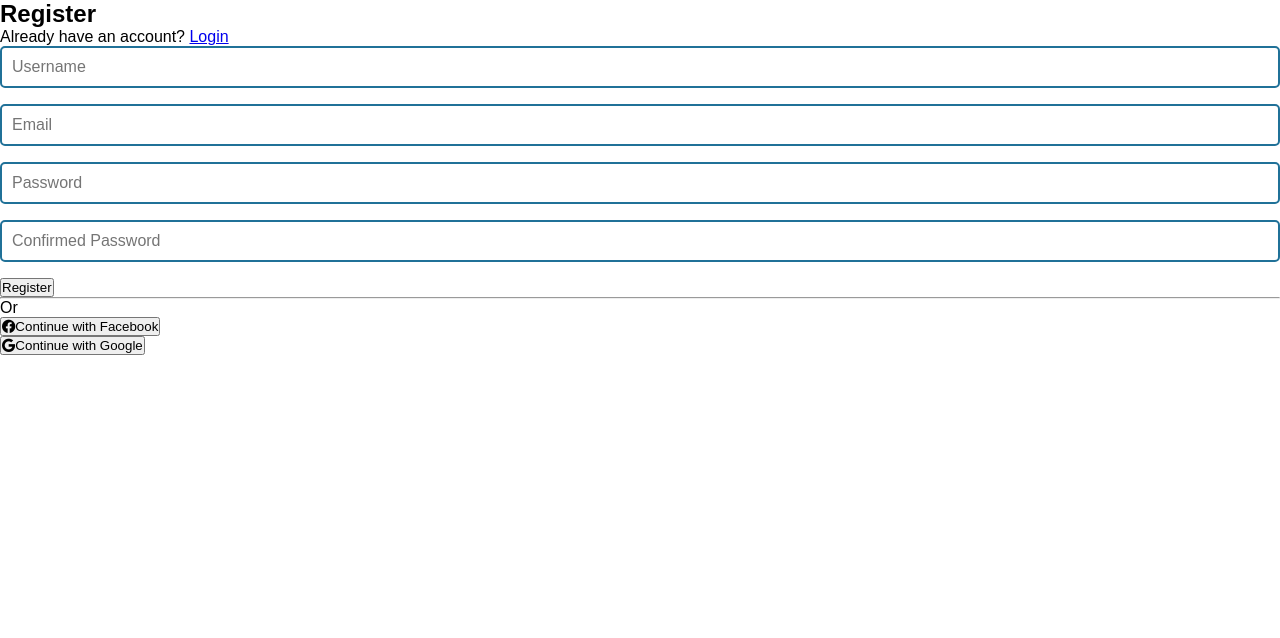
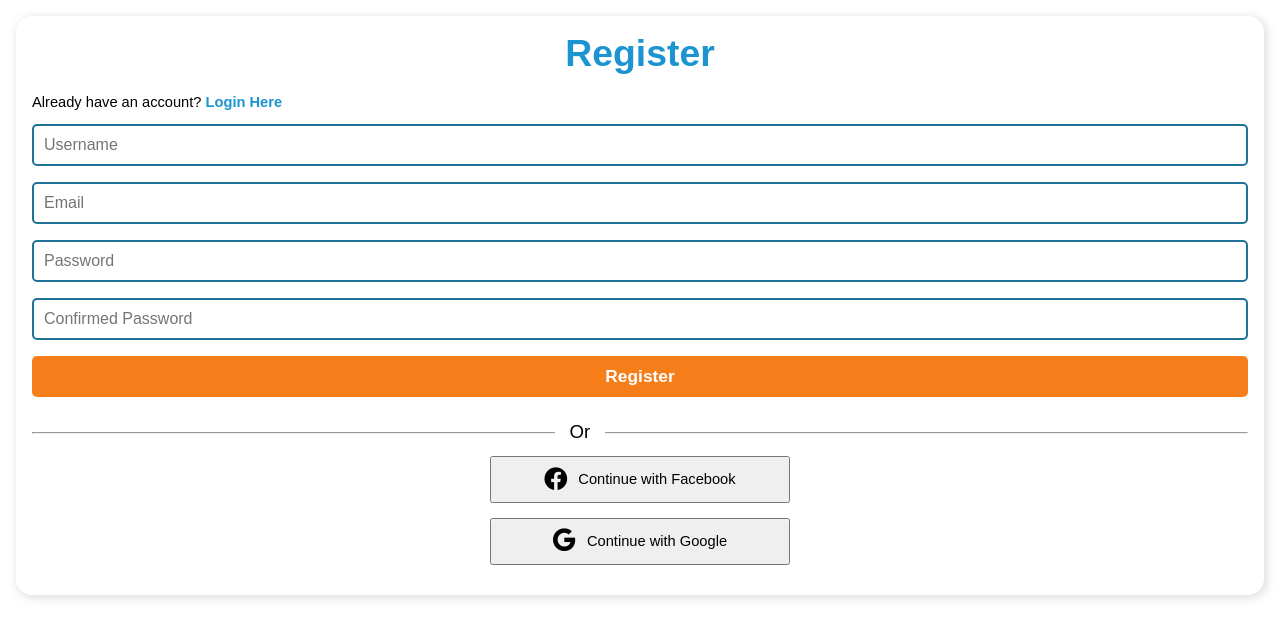
Before and after one commit to TepChoulong/MERN-Blog-News-Webapp, a React (Vite) app in the folder client/: page /register in a window 1280 px wide. Shown: the top 638 px of the page. Built offline with nearby package versions, Linux system fonts and the light colour scheme.

Commit message:
Finished styling the Register and Login Page

```diff
--- a/client/src/App.jsx
+++ b/client/src/App.jsx
@@ -15,7 +15,6 @@ function App() {
           {/*<Route path="blogs" element={<Blogs />} />
           <Route path="contact" element={<Contact />} />
           <Route path="*" element={<NoPage />} /> */}
-          \
         </Route>
         <Route path="/login" element={<LoginPage />} />
         <Route path="/register" element={<RegisterPage />} />
--- a/client/src/pages/LoginPage.jsx
+++ b/client/src/pages/LoginPage.jsx
@@ -36,8 +36,11 @@ export default function LoginPage() {
           </div>
         </form>
       </div>
-      <hr />
-      <p>Or</p>
+      <br />
+      <div className="wrapper-or-container">
+        <hr />
+        <p>Or</p>
+      </div>
       <div className="other-auth-options">
         <div className="facebook-btn-container">
           <button>
--- a/client/src/pages/RegisterPage.jsx
+++ b/client/src/pages/RegisterPage.jsx
@@ -10,7 +10,7 @@ export default function RegisterPage() {
         <p>
           Already have an account?&nbsp;
           <Link className="login-account-link" to="/login">
-            Login
+            Login Here
           </Link>
         </p>
       </div>
@@ -41,14 +41,16 @@ export default function RegisterPage() {
             />
           </div>
           <div>
-            <button type="submit" id="submit-btn">
+            <button type="submit" id="submit-btn-register">
               Register
             </button>
           </div>
         </form>
       </div>
-      <hr />
-      <p>Or</p>
+      <div className="wrapper-or-container">
+        <hr />
+        <p>Or</p>
+      </div>
       <div className="other-auth-options">
         <div className="facebook-btn-container">
           <button>
--- a/client/src/styles/app.css
+++ b/client/src/styles/app.css
@@ -8,3 +8,54 @@
   font-family: "Montserrat", sans-serif;
   background-color: rgba(255, 255, 255, 0.85);
 }
+
+/*# Register & Login */
+.wrapper-or-container {
+  p {
+    text-align: center;
+    font-size: 14pt;
+    background-color: rgb(255, 255, 255);
+    width: 50px;
+    position: relative;
+    top: -13px;
+    z-index: 1;
+    right: -43%;
+  }
+}
+
+.other-auth-options {
+  display: flex;
+  justify-content: center;
+  flex-direction: column;
+  align-items: center;
+
+  .facebook-btn-container button {
+    padding: 8px 35px;
+    width: 300px;
+    margin-bottom: 1em;
+    display: flex;
+    justify-content: center;
+    align-items: center;
+    text-align: center;
+    font-size: 11pt;
+  }
+  .facebook-btn-container i {
+    margin-right: 0.5em;
+    font-size: 17pt;
+  }
+
+  .google-btn-container button {
+    padding: 8px 35px;
+    width: 300px;
+    margin-bottom: 1em;
+    display: flex;
+    justify-content: center;
+    align-items: center;
+    text-align: center;
+    font-size: 11pt;
+  }
+  .google-btn-container i {
+    margin-right: 0.5em;
+    font-size: 17pt;
+  }
+}
--- a/client/src/styles/pages/loginpage.css
+++ b/client/src/styles/pages/loginpage.css
@@ -7,13 +7,21 @@
 }
 
 .login-page-container h2 {
-  font-size: 23pt;
-  margin-bottom: 0.3em;
+  font-size: 30pt;
+  margin-bottom: 0.5em;
+  color: #1b94d1;
+  text-align: center;
 }
 
 .no-account-container p {
-  margin-bottom: 0.5em;
+  margin-bottom: 1em;
   font-size: 11pt;
+}
+
+.create-account-link {
+  text-decoration: none;
+  font-weight: 600;
+  color: #1b94d1;
 }
 
 .input-form form div #email-input-login,
--- a/client/src/styles/pages/registerpage.css
+++ b/client/src/styles/pages/registerpage.css
@@ -1,3 +1,29 @@
+.register-page-container {
+  margin: 1em;
+  background-color: white;
+  padding: 1em;
+  box-shadow: 2px 2px 10px 1px rgba(88, 88, 88, 0.2);
+  border-radius: 1em;
+}
+
+.register-page-container h2 {
+  font-size: 28pt;
+  margin-bottom: 0.5em;
+  color: #1b94d1;
+  text-align: center;
+}
+
+.have-account-container p {
+  margin-bottom: 1em;
+  font-size: 11pt;
+}
+
+.login-account-link {
+  text-decoration: none;
+  font-weight: 600;
+  color: #1b94d1;
+}
+
 .input-form form div #email-input-register,
 .input-form form div #username-input-register,
 .input-form form div #password-input-register,
@@ -9,3 +35,15 @@
   border: 2px solid #207198;
   border-radius: 5px;
 }
+
+#submit-btn-register {
+  padding: 10px 10px;
+  font-size: 13pt;
+  font-weight: 700;
+  margin-bottom: 2em;
+  width: 100%;
+  border: none;
+  border-radius: 5px;
+  color: white;
+  background-color: #f57d1a;
+}
```
